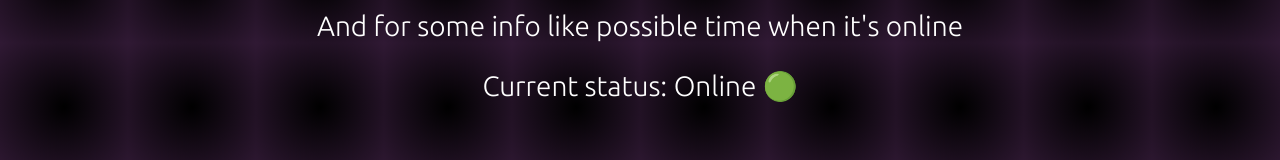
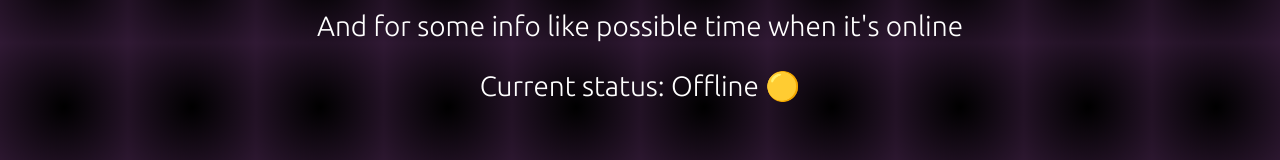
Before and after one commit to zerolandhosting/zerolandhosting.github.io, a plain HTML site: page status.html in a window 1280 px wide. Shown: the part 213-373 px from the top of the page. Drawn offline with Linux system fonts and the light colour scheme.

Commit message:
Update status.html

```diff
--- a/status.html
+++ b/status.html
@@ -9,7 +9,7 @@
 		<h1 class="title soap" style="animation: unblur 2s ease 0s 1 normal forwards;">ZeroLAND Status🌆</h1>
 		<p class="subtitle soap" style="animation: unblur 2s ease 2s 1 normal forwards;">This was made to see if ZeroLAND are online or offline.</p>
 		<p class="subtitle soap" style="animation: unblur 2s ease 2s 1 normal forwards;">And for some info like possible time when it's online</p>
-		<p class="subtitle soap" style="animation: unblur 2s ease 2s 1 normal forwards;">Current status: Online 🟢</p>
+		<p class="subtitle soap" style="animation: unblur 2s ease 2s 1 normal forwards;">Current status: Offline 🟡</p>
 		<br><br><br>
 		<br><br><br><br>
 		<div class="footer">
```
